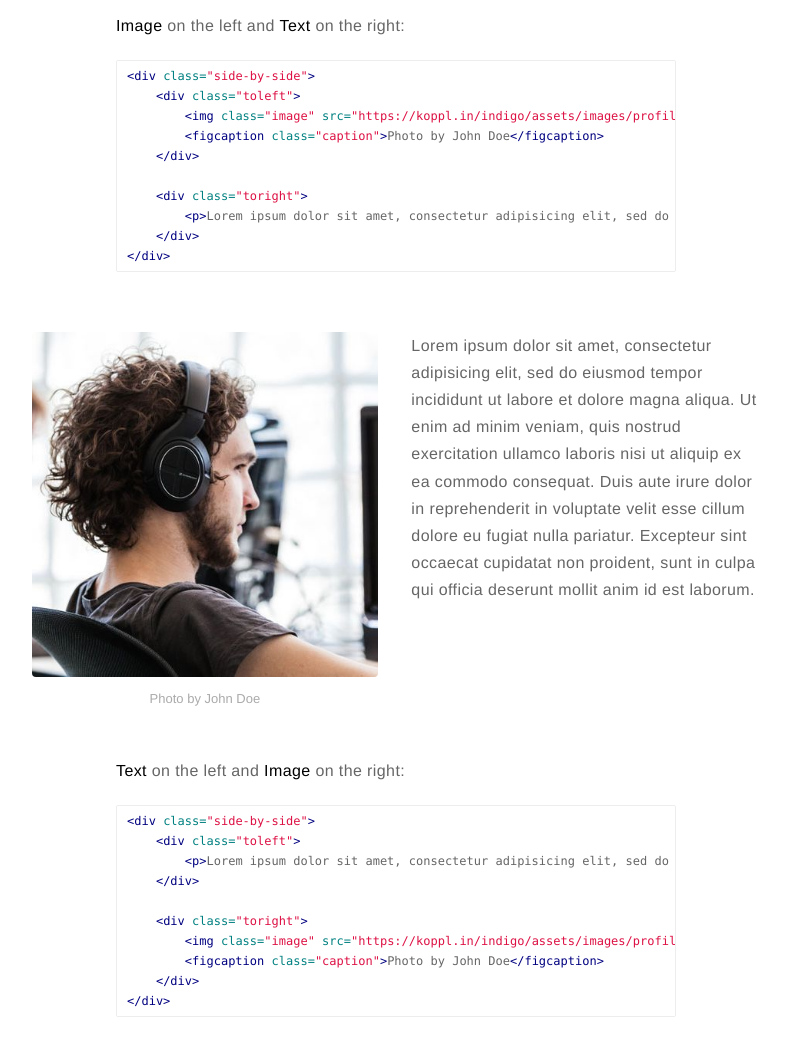
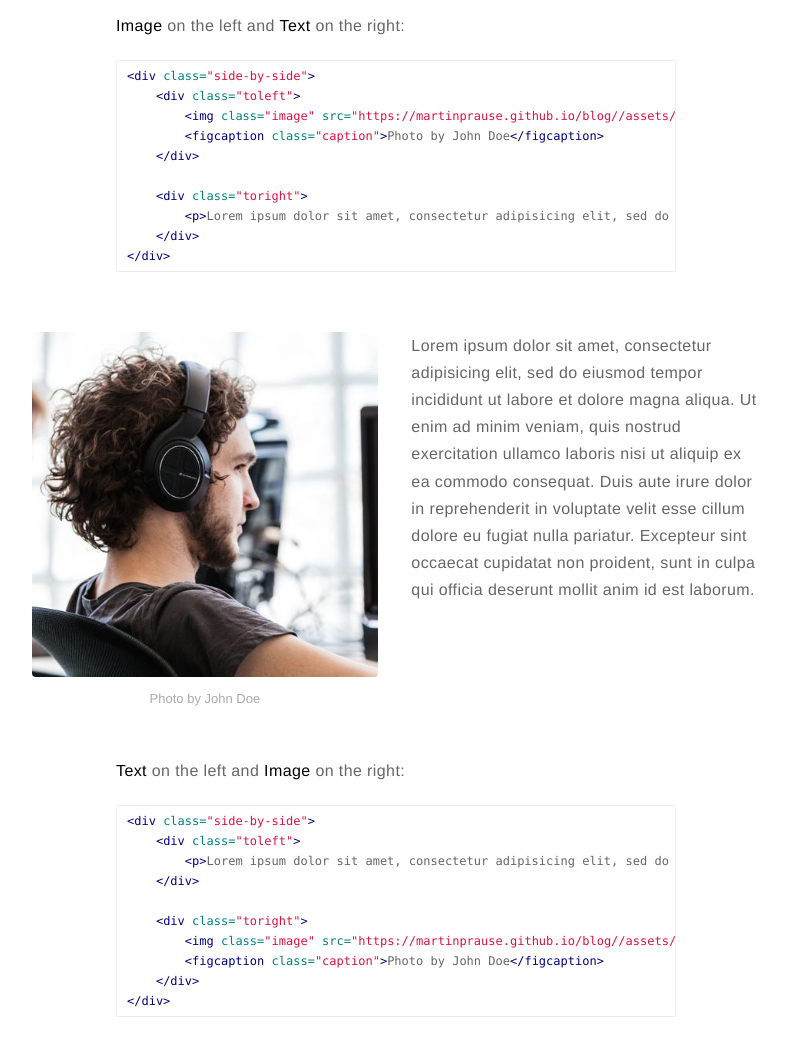
Before and after one commit to martinprause/blog, a Jekyll site: the page built from _posts/2015-02-24-markdown-extra-components.markdown, in a window 1280 px wide and 1400 px high, scrolled down 1068 px. Shown: the part 151-1188 px from the top of the window, without its empty margins (244-1032 px from the left). Built offline with Jekyll 4.4.1, drawn with Linux system fonts in a browser that asks for light colours; comment, search, counter and statistics services are not loaded; some of the changed lines change nothing that is shown.

Commit message:
Update _config.yml

```diff
--- a/_config.yml
+++ b/_config.yml
@@ -16,7 +16,7 @@
 resume-external: true
 resume-url: https://google.com/?q=my+resume
 
-url: https://koppl.in/indigo
+url: https://martinprause.github.io/blog/
 # your url: http://USERNAME.github.io
 
 permalink: /:title/
```
